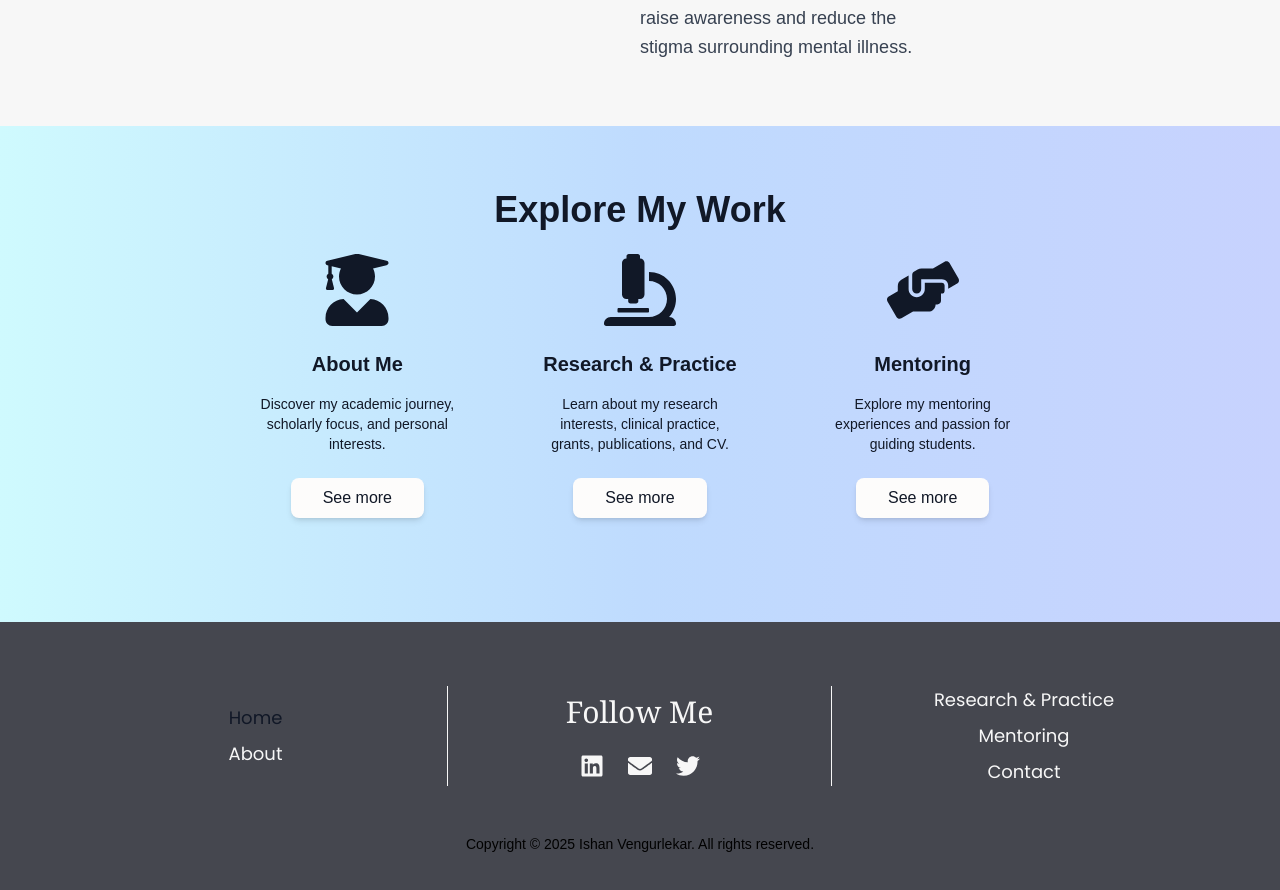
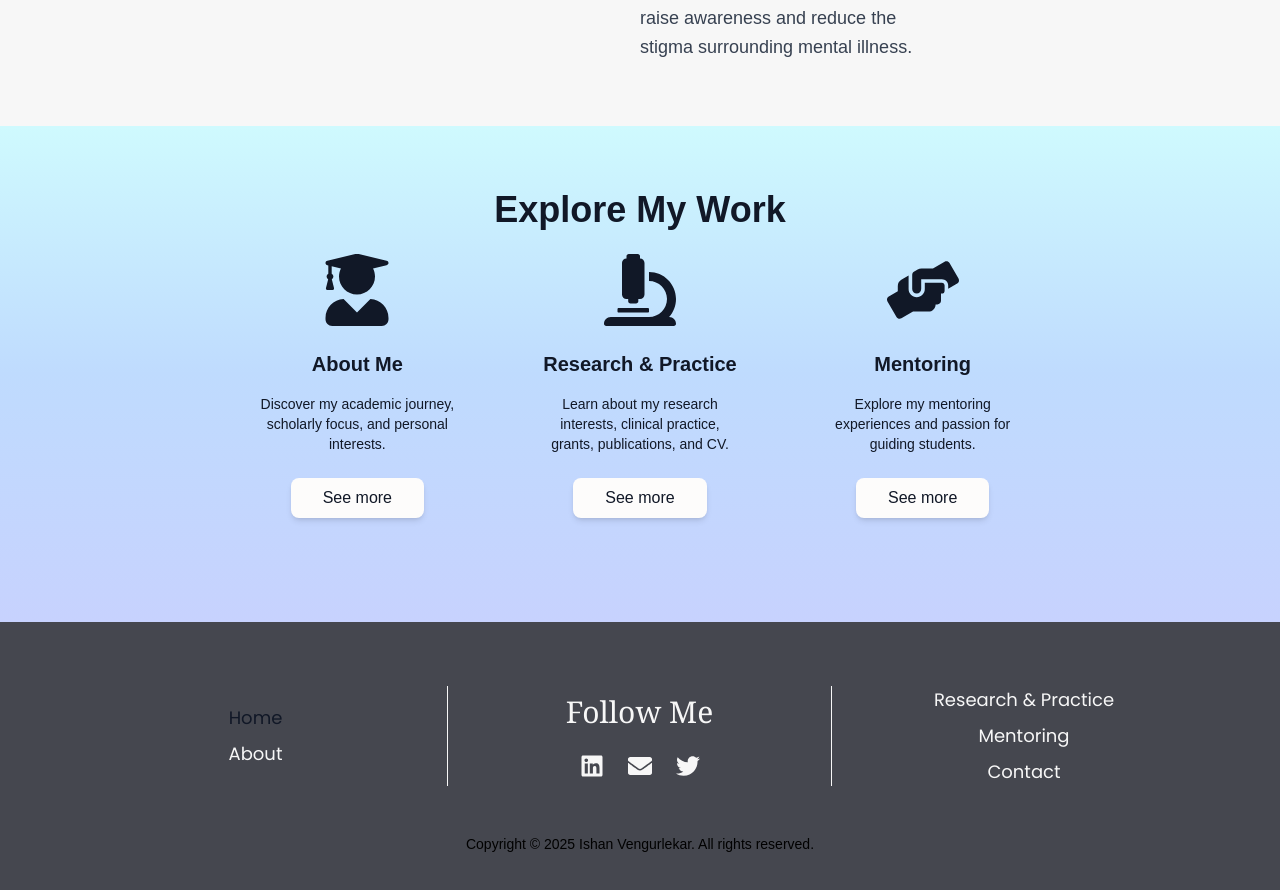
Before and after one commit to emw8105/ishan-psych-profile, a Next.js app: page / in a window 1280 px wide. Shown: the part 1647-2537 px from the top of the page. Built offline with nearby package versions, Linux system fonts and the light colour scheme.

Commit message:
horizontal gradient on this to keep symmetry

```diff
--- a/src/app/page.tsx
+++ b/src/app/page.tsx
@@ -82,7 +82,7 @@ export default function Home() {
       </section>
 
       {/* Page Overview Section*/}
-      <section className="py-16 bg-light-pearl text-gray-900 bg-gradient-to-r from-cyan-100 via-blue-200 to-indigo-200">
+      <section className="py-16 bg-light-pearl text-gray-900 bg-gradient-to-b from-cyan-100 via-blue-200 to-indigo-200">
         <div className="max-w-3xl mx-auto text-center">
           <h2 className="text-4xl font-bold mb-6">Explore My Work</h2>
 
```
